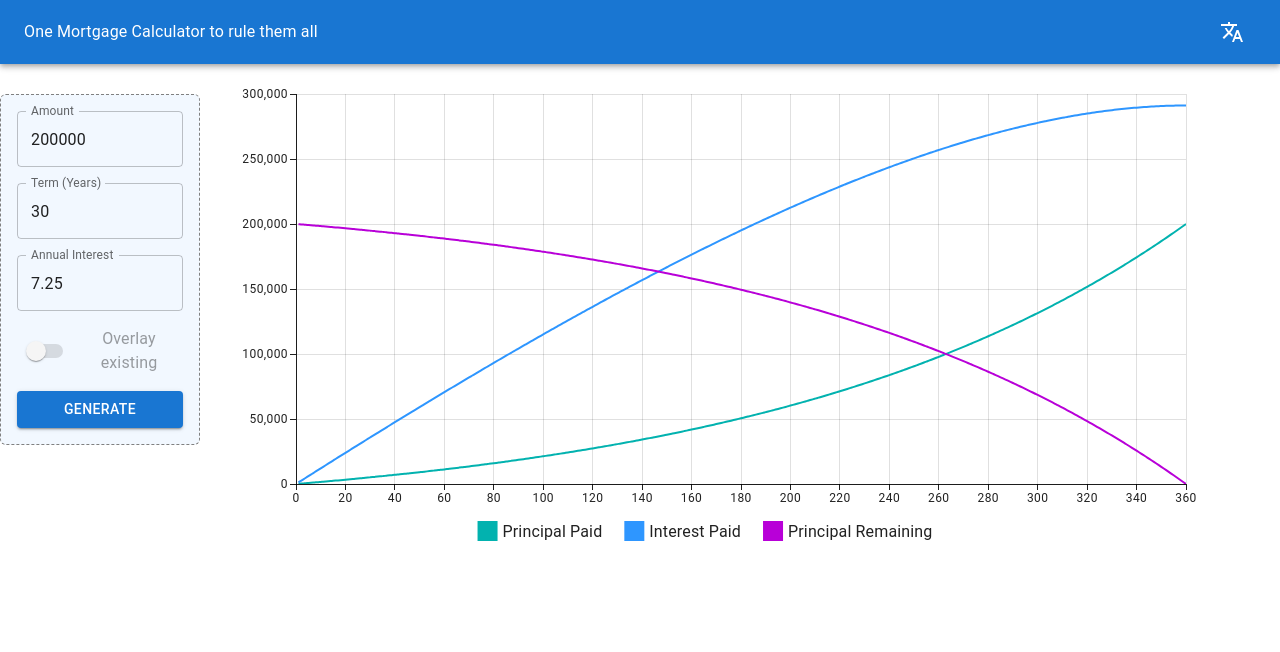
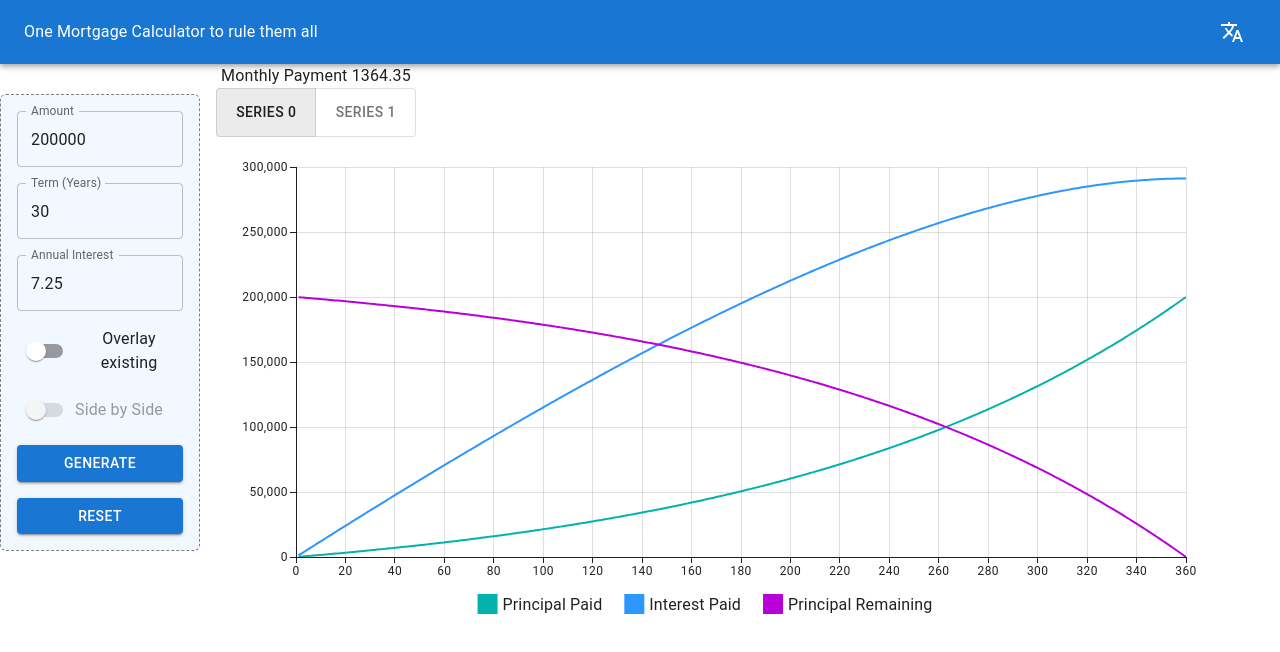
Before and after one commit to oowowaee/mortgage-app, a React (Vite) app: page / in a window 1280 px wide. Shown: the top 652 px of the page. Built offline with nearby package versions, Linux system fonts and the light colour scheme.

Commit message:
Add group highlighting

```diff
--- a/src/GraphWrapper.tsx
+++ b/src/GraphWrapper.tsx
@@ -12,29 +12,48 @@ const defaultValues = {
   amount: 200000,
   term: 30,
   interest: 7.25,
-  termUnit: "years" as termUnit
+  termUnit: "years" as termUnit,
+  overlay: false,
+  sideBySide: false
 };
 
 export const GraphWrapper = () => {
-  const [graphParameters, setGraphParameters] = useState({
-    ...defaultValues,
+  const [graphParameters, setGraphParameters] = useState([{
+    amount: defaultValues.amount,
     term: defaultValues.term,
+    termUnit: defaultValues.termUnit,
     interest: defaultValues.interest / 100
-  });
+  }]);
+  const numberOfGraphs = graphParameters.length;
 
   const regenerateGraph = (newParams: FormData) => {
-    setGraphParameters({
-      ...newParams,
-      interest: newParams.interest / 100
-    })
+    const { overlay, sideBySide, ...otherParams } = newParams;
+
+    if (newParams.overlay) {
+      setGraphParameters(
+        [
+          ...graphParameters,
+          {
+            ...otherParams,
+            interest: newParams.interest / 100
+          }
+        ]
+      );
+    } else {
+      setGraphParameters([{
+        ...otherParams,
+        interest: newParams.interest / 100
+      }])
+    }
   }
+
   return (
     <Grid container spacing={2}>
       <Grid size={{ xs: 12, md: 3, lg: 2 }} sx={{ paddingTop: '30px' }}>
-        <GraphForm defaultValues={defaultValues} regenerateGraph={regenerateGraph} />
+        <GraphForm defaultValues={defaultValues} numberOfGraphs={numberOfGraphs} regenerateGraph={regenerateGraph} />
       </Grid>
       <Grid size={{ xs: 12, md: 3, lg: 2 }} sx={{flexBasis: 1}}>
-        <Graph {...graphParameters} />
+        <Graph graphParameters={graphParameters} numberOfGraphs={numberOfGraphs} />
       </Grid>
     </Grid>
   )
--- a/src/graph/amortizationSchedule.ts
+++ b/src/graph/amortizationSchedule.ts
@@ -1,21 +1,7 @@
 // Can show different payment frequencies
 // Table broken down by year/monthly
 
-import { paymentFrequency } from "./types";
-
-export type paymentDetail = {
-  monthNumber: number;
-  interestPayment: number;
-  principalPayment: number;
-  principalPaid: number;
-  remainingPrincipal: number;
-  interestPaid: number;
-};
-
-type amoritizationInformation = {
-  paymentDetails: paymentDetail[]
-  totalPaid: number
-}
+import { paymentFrequency, paymentDetail, amoritizationInformation } from "./types";
 
 const roundNumber = (number: number) => {
   return Math.round(number * 100) / 100;
@@ -81,6 +67,7 @@ export const calculateAmortizationSchedule = (
   return {
     totalPaid: roundNumber(interestPaid + loanAmount),
     paymentDetails,
+    monthlyPayment: roundNumber(monthlyPayment)
   };
 };
 
--- a/src/graph/form.tsx
+++ b/src/graph/form.tsx
@@ -1,20 +1,21 @@
 import { useForm, SubmitHandler, Controller } from "react-hook-form";
 
 import Box from '@mui/material/Box';
-import TextField from '@/common/TextField';
 import Button from '@mui/material/Button';
 import Stack from '@mui/material/Stack';
-import Switch from '@/common/Switch';
 import { useTranslation } from 'react-i18next';
-import { useState } from 'react';
 import { default as MuiTextField } from '@mui/material/TextField';
+
+import { default as MuiSwitch } from '@mui/material/Switch';
+import FormControlLabel from '@mui/material/FormControlLabel';
 
 import './form.scss'
 import { termUnit } from "./types";
 
 type FormProps = {
-  defaultValues: FormData,
+  defaultValues: FormData
   regenerateGraph: (formData: FormData) => void
+  numberOfGraphs: number
 };
 
 export type FormData = {
@@ -23,24 +24,29 @@ export type FormData = {
   interest: number
   termUnit: termUnit
   overlay?: boolean
+  sideBySide?: boolean
 };
 
-export const GraphForm = ({ defaultValues, regenerateGraph }: FormProps) => {
+export const GraphForm = ({ defaultValues, numberOfGraphs, regenerateGraph }: FormProps) => {
   const {
-    register,
     handleSubmit,
     getValues,
-    control
+    control,
+    reset
   } = useForm<FormData>({
     defaultValues
   });
   const { t } = useTranslation();
-  const [numGraphs, setNumGraphs] = useState(0);
+
   const onSubmit: SubmitHandler<FormData> = (data) => {
     regenerateGraph(data);
   }
 
-  console.log(getValues())
+  const onReset = () => {
+    reset();
+    regenerateGraph(defaultValues);
+  }
+
   return (
     <Box component="section" className="formWrapper">
       <form onSubmit={handleSubmit(onSubmit)}>
@@ -63,9 +69,32 @@ export const GraphForm = ({ defaultValues, regenerateGraph }: FormProps) => {
               rules={{ required: true }}
               render={({ field }) => <MuiTextField {...field} label={t(`form.input.${field.name}.title`)} />}
           />
-          <Switch {...register("overlay")} disabled={numGraphs === 0} />
-
+          <Controller
+              name="overlay"
+              control={control}
+              render={({ field }) => (
+                <FormControlLabel
+                  control={
+                    <MuiSwitch disabled={numberOfGraphs > 1} {...field} />
+                  }
+                  label={t(`form.input.${field.name}.title`)}
+                />
+              )}
+          />
+          <Controller
+              name="sideBySide"
+              control={control}
+              render={({ field }) => (
+                <FormControlLabel
+                  control={
+                    <MuiSwitch disabled {...field} />
+                  }
+                  label={t(`form.input.${field.name}.title`)}
+                />
+              )}
+          />
           <Button type="submit" variant="contained">{t('form.button.generate')}</Button>
+          <Button type="reset" onClick={onReset} variant="contained">{t('form.button.reset')}</Button>
         </Stack>
       </form>
     </Box>
--- a/src/graph/graph.tsx
+++ b/src/graph/graph.tsx
@@ -1,19 +1,33 @@
 import { calculateAmortizationSchedule } from "./amortizationSchedule.js";
 import { useMemo } from "react";
-import { paymentDetail } from './amortizationSchedule';
+import { amoritizationInformation, paymentDetail } from './types';
 import { LineChart } from '@mui/x-charts/LineChart';
 import { useTranslation } from 'react-i18next';
 import { blueberryTwilightPalette } from '@mui/x-charts/colorPalettes';
+import { useState } from "react";
+import ToggleButtonGroup from '@mui/material/ToggleButtonGroup';
+import ToggleButton from '@mui/material/ToggleButton';
 
 import './form.scss'
 import { termUnit } from "./types.js";
 
-type GraphProps = {
+type GraphParameters = {
   amount: number
   term: number
   interest: number
   termUnit: termUnit
 };
+
+type GraphProps = {
+  graphParameters: GraphParameters[]
+  numberOfGraphs: number
+}
+
+type SeriesInfo = {
+  label: string
+  data: number[]
+  showMark: boolean
+}
 
 const legendPlacement = {
   slotProps: {
@@ -29,14 +43,49 @@ const legendPlacement = {
   }
 } as const;
 
-export const Graph = ({ amount, term, interest }: GraphProps) => {
+function getColors(schedules: amoritizationInformation[], index: number): string[] {
+  // If there's only one schedule, use the default
+  if (schedules.length === 1) {
+    return [
+      "#02B2AF",
+      "#2E96FF",
+      "#B800D8"
+    ]
+  } else {
+    if (index === 0) {
+      return [
+        "#02B2AF40",
+        "#2E96FF40",
+        "#B800D840",
+        "#02B2AF",
+        "#2E96FF",
+        "#B800D8"
+      ];
+    }
+
+    return [
+      "#02B2AF",
+      "#2E96FF",
+      "#B800D8",
+      "#02B2AF40",
+      "#2E96FF40",
+      "#B800D840"
+    ];
+  }
+};
+
+export const Graph = ({ graphParameters, numberOfGraphs }: GraphProps) => {
   const { t } = useTranslation();
-  const schedule = calculateAmortizationSchedule(interest, amount, term * 12, 'monthly');
+  const [highlightedItem, setHighlightedItem] = useState(0);
 
-  return (
-    <LineChart
-      xAxis={[{ data: schedule.paymentDetails.map(d => d.monthNumber) }]}
-      series={[
+  const schedules = graphParameters.map(({interest, amount, term }) => {
+    return calculateAmortizationSchedule(interest, amount, term * 12, 'monthly');
+  });
+
+  const series: SeriesInfo[] = [];
+
+  schedules.forEach((schedule) => {
+    series.push(
       {
         label: t('graph.label.principalPaid'),
         data: schedule.paymentDetails.map(d => d.principalPaid),
@@ -51,14 +100,37 @@ export const Graph = ({ amount, term, interest }: GraphProps) => {
         label: t('graph.label.principalRemaining'),
         data: schedule.paymentDetails.map(d => d.remainingPrincipal),
         showMark: false,
-        },
-      ]}
+      }
+    );
+  });
+
+  const colors = getColors(schedules, highlightedItem);
+  return (
+    <>
+      Monthly Payment {schedules[0].monthlyPayment}
+      <ToggleButtonGroup
+        value={highlightedItem}
+        exclusive
+        aria-label="highlighted series"
+        fullWidth
+      >
+        {[0, 1].map((type) => (
+          <ToggleButton key={type} onChange={() => setHighlightedItem(type)} selected={highlightedItem === type} value={type} aria-label="left aligned">
+            Series {type}
+          </ToggleButton>
+        ))}
+      </ToggleButtonGroup>
+      <LineChart
+        xAxis={[{ data: schedules[0].paymentDetails.map(d => d.monthNumber) }]}
+        series={series}
         height={500}
         width={1000}
+        colors={colors}
         margin={{ left: 80, right: 30, top: 30, bottom: 80 }}
         grid={{ vertical: true, horizontal: true }}
         {...legendPlacement}
       />
+    </>
   );
 }
 
--- a/src/i18n/en.ts
+++ b/src/i18n/en.ts
@@ -14,6 +14,7 @@ export const translations = {
       form: {
         button: {
           generate: "Generate",
+          reset: "Reset",
         },
         input: {
           amount: {
@@ -28,6 +29,9 @@ export const translations = {
           overlay: {
             title: "Overlay existing",
           },
+          sideBySide: {
+            title: "Side by Side",
+          },
         },
       },
     },
--- a/src/i18n/es.ts
+++ b/src/i18n/es.ts
@@ -6,14 +6,15 @@ export const translations = {
       },
       graph: {
         label: {
-          principalPaid: 'Principal Paid',
-          interestPaid: 'Interest Paid',
-          principalRemaining: 'Principal Remaining'
-        }
+          principalPaid: "Principal Paid",
+          interestPaid: "Interest Paid",
+          principalRemaining: "Principal Remaining",
+        },
       },
       form: {
         button: {
           generate: "Generate",
+          reset: "Reset",
         },
         input: {
           amount: {
@@ -28,6 +29,9 @@ export const translations = {
           overlay: {
             title: "Overlay existing",
           },
+          sideBySide: {
+            title: "Side by Side",
+          },
         },
       },
     },
```
Also changed, not shown: src/graph/types.ts (+14 -0 lines). Lines whose indentation alone changed are shown as unchanged.
